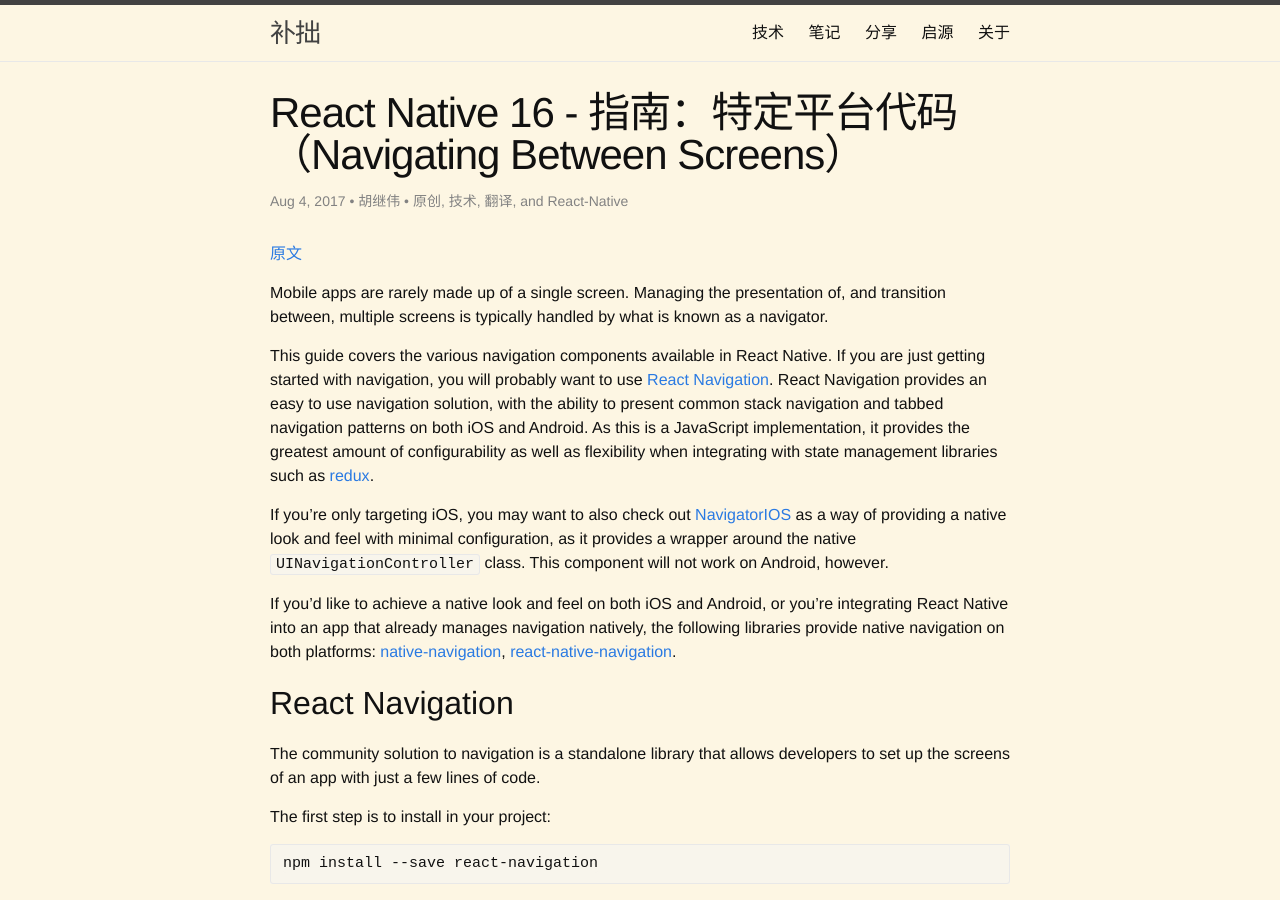
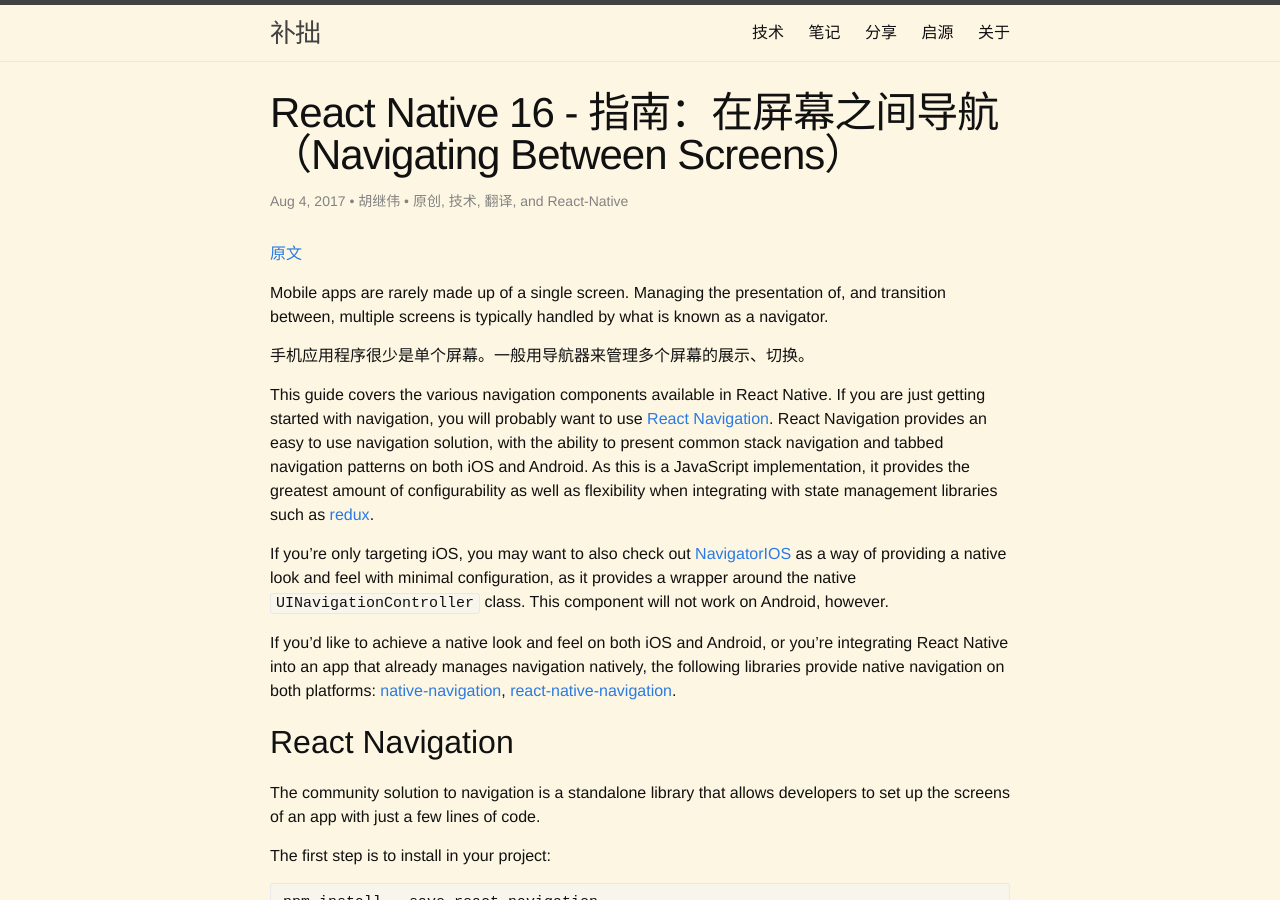
Before and after one commit to testudy/testudy.github.io, a Jekyll site: the page built from tech/_posts/2017-08-04-react-native-16-guide-Navigation.md, in a window 1280 px wide and 900 px high. Built offline with Jekyll 4.4.1, drawn with Linux system fonts in a browser that asks for light colours; comment, search, counter and statistics services are not loaded.

Commit message:
学习导航器

````diff
--- a/tech/_posts/2017-08-04-react-native-16-guide-Navigation.md
+++ b/tech/_posts/2017-08-04-react-native-16-guide-Navigation.md
@@ -1,6 +1,6 @@
 ---
 layout: post
-title: React Native 16 - 指南：特定平台代码（Navigating Between Screens）
+title: React Native 16 - 指南：在屏幕之间导航（Navigating Between Screens）
 tags: 原创 技术 翻译 React-Native
 ---
 
@@ -8,10 +8,12 @@ tags: 原创 技术 翻译 React-Native
 
 Mobile apps are rarely made up of a single screen. Managing the presentation of, and transition between, multiple screens is typically handled by what is known as a navigator.
 
+手机应用程序很少是单个屏幕。一般用导航器来管理多个屏幕的展示、切换。
+
 This guide covers the various navigation components available in React Native.
-If you are just getting started with navigation, you will probably want to use [React Navigation](docs/navigation.html#react-navigation). React Navigation provides an easy to use navigation solution, with the ability to present common stack navigation and tabbed navigation patterns on both iOS and Android. As this is a JavaScript implementation, it provides the greatest amount of configurability as well as flexibility when integrating with state management libraries such as [redux](https://reactnavigation.org/docs/guides/redux).
+If you are just getting started with navigation, you will probably want to use [React Navigation](https://facebook.github.io/react-native/docs/navigation.html#react-navigation). React Navigation provides an easy to use navigation solution, with the ability to present common stack navigation and tabbed navigation patterns on both iOS and Android. As this is a JavaScript implementation, it provides the greatest amount of configurability as well as flexibility when integrating with state management libraries such as [redux](https://reactnavigation.org/docs/guides/redux).
 
-If you're only targeting iOS, you may want to also check out [NavigatorIOS](docs/navigation.html#navigatorios) as a way of providing a native look and feel with minimal configuration, as it provides a wrapper around the native `UINavigationController` class. This component will not work on Android, however.
+If you're only targeting iOS, you may want to also check out [NavigatorIOS](https://facebook.github.io/react-native/docs/navigation.html#navigatorios) as a way of providing a native look and feel with minimal configuration, as it provides a wrapper around the native `UINavigationController` class. This component will not work on Android, however.
 
 If you'd like to achieve a native look and feel on both iOS and Android, or you're integrating React Native into an app that already manages navigation natively, the following libraries provide native navigation on both platforms: [native-navigation](http://airbnb.io/native-navigation/), [react-native-navigation](https://github.com/wix/react-native-navigation).
 
@@ -61,7 +63,7 @@ class HomeScreen extends React.Component {
 
 React Navigation routers make it easy to override navigation logic or integrate it into redux. Because routers can be nested inside each other, developers can override navigation logic for one area of the app without making widespread changes.
 
-The views in React Navigation use native components and the [`Animated`](docs/animated.html) library to deliver 60fps animations that are run on the native thread. Plus, the animations and gestures can be easily customized.
+The views in React Navigation use native components and the [`Animated`](https://facebook.github.io/react-native/docs/animated.html) library to deliver 60fps animations that are run on the native thread. Plus, the animations and gestures can be easily customized.
 
 For a complete intro to React Navigation, follow the [React Navigation Getting Started Guide](https://reactnavigation.org/docs/intro/), or browse other docs such as the [Intro to Navigators](https://reactnavigation.org/docs/navigators/).
 
@@ -135,4 +137,4 @@ class MyScene extends React.Component {
 }
 ```
 
-Check out the [`NavigatorIOS` reference docs](docs/navigatorios.html) to learn more about this component.
+Check out the [`NavigatorIOS` reference docs](https://facebook.github.io/react-native/docs/navigatorios.html) to learn more about this component.
````
